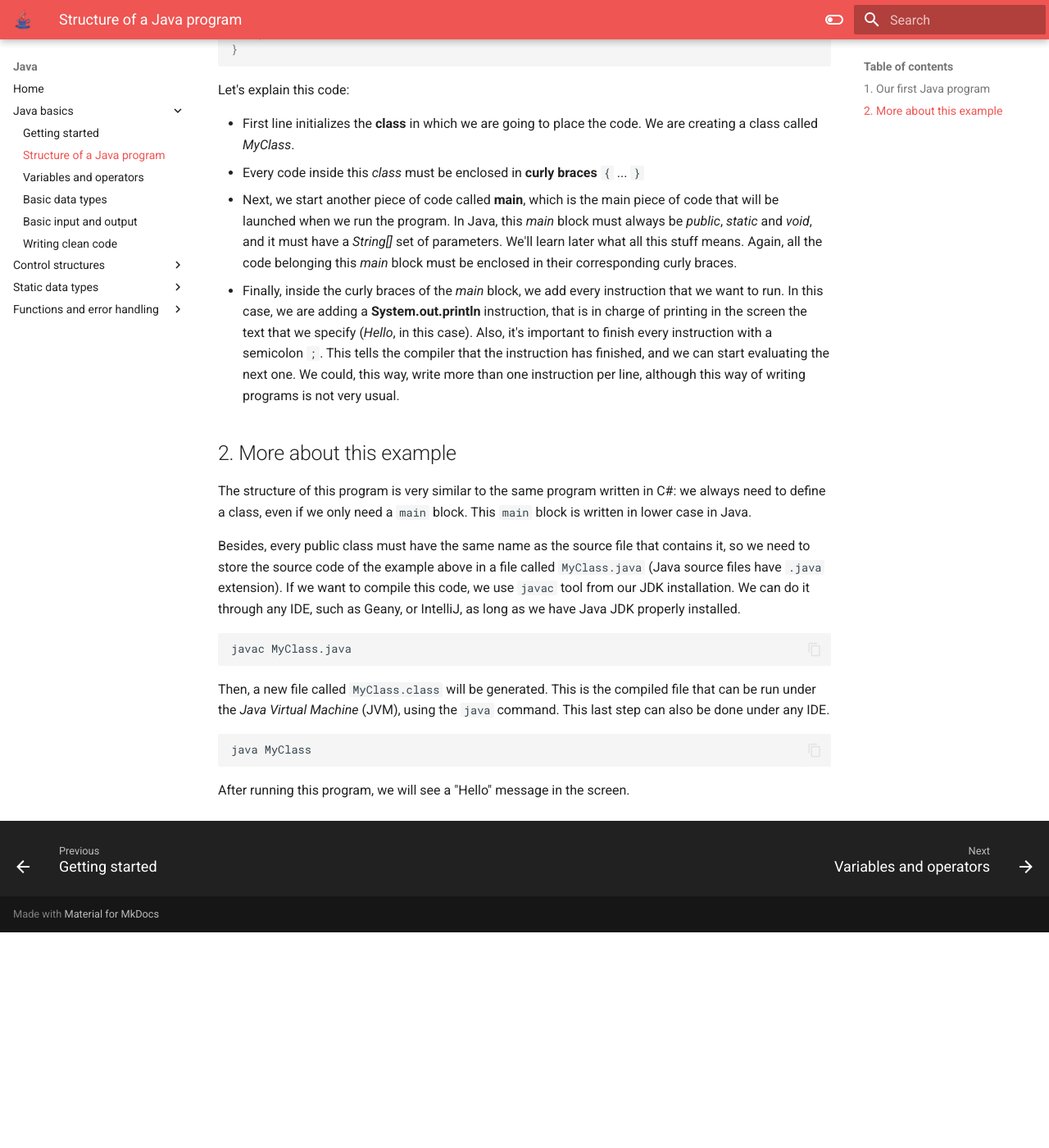
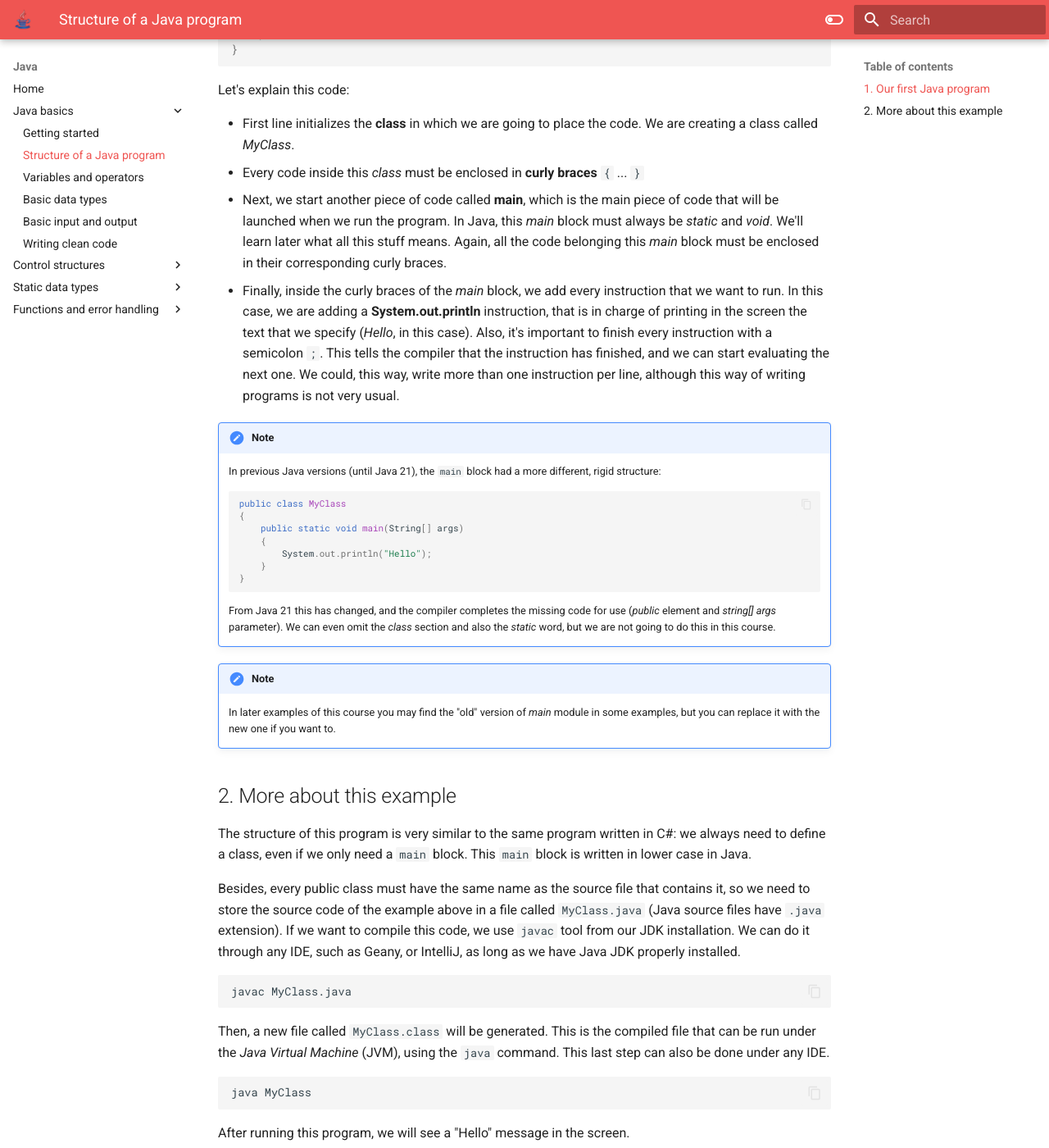
Before and after one commit to nachoiborraIES/java2, an MkDocs documentation site: the page built from docs/01a.md, in a window 1280 px wide and 1400 px high, scrolled down 518 px. Shown: the whole window at 82% size. Built offline with MkDocs 1.6.1 and Material for MkDocs 9.7.7, drawn with Linux system fonts in a browser that asks for light colours; before the commit the page ends 1655 px from its top, so only the background shows below that.

Commit message:
Cambios main Java 21

````diff
--- a/docs/01a.md
+++ b/docs/01a.md
@@ -24,8 +24,28 @@ Let's explain this code:
 
 * First line initializes the **class** in which we are going to place the code. We are creating a class called *MyClass*.
 * Every code inside this *class* must be enclosed in **curly braces** `{` ... `}`
-* Next, we start another piece of code called **main**, which is the main piece of code that will be launched when we run the program. In Java, this *main* block must always be *public*, *static* and *void*, and it must have a *String[]* set of parameters. We'll learn later what all this stuff means. Again, all the code belonging this *main* block must be enclosed in their corresponding curly braces.
+* Next, we start another piece of code called **main**, which is the main piece of code that will be launched when we run the program. In Java, this *main* block must always be *static* and *void*. We'll learn later what all this stuff means. Again, all the code belonging this *main* block must be enclosed in their corresponding curly braces.
 * Finally, inside the curly braces of the *main* block, we add every instruction that we want to run. In this case, we are adding a **System.out.println** instruction, that is in charge of printing in the screen the text that we specify (*Hello*, in this case). Also, it's important to finish every instruction with a semicolon `;`. This tells the compiler that the instruction has finished, and we can start evaluating the next one. We could, this way, write more than one instruction per line, although this way of writing programs is not very usual.
+
+!!! note "Note"
+
+    In previous Java versions (until Java 21), the `main` block had a more different, rigid structure:
+
+    ```java
+    public class MyClass
+    {
+        public static void main(String[] args)
+        {
+            System.out.println("Hello");
+        }
+    }
+    ```
+
+    From Java 21 this has changed, and the compiler completes the missing code for use (*public* element and *string[] args* parameter). We can even omit the *class* section and also the *static* word, but we are not going to do this in this course.
+
+!!! note "Note"
+
+    In later examples of this course you may find the "old" version of *main* module in some examples, but you can replace it with the new one if you want to.
 
 ## 2. More about this example
 
````
Also changed, not shown: docs/slides/01a.html (+20 -0 lines).
